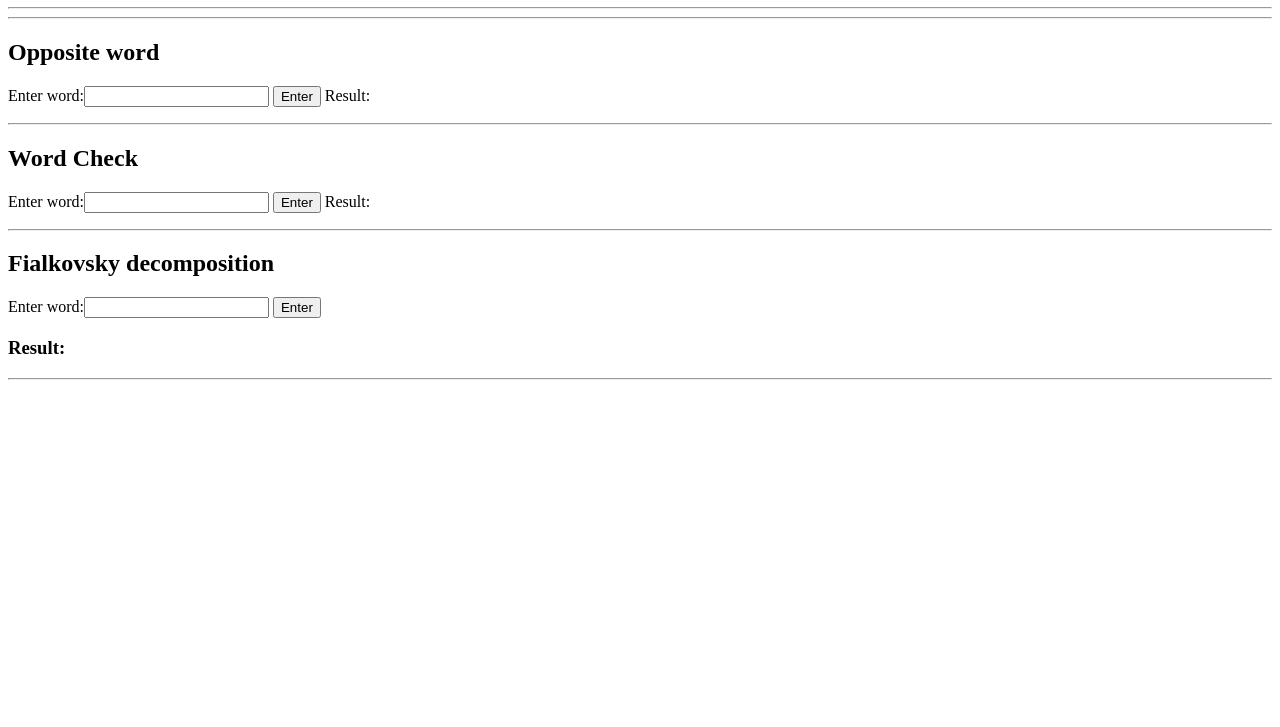
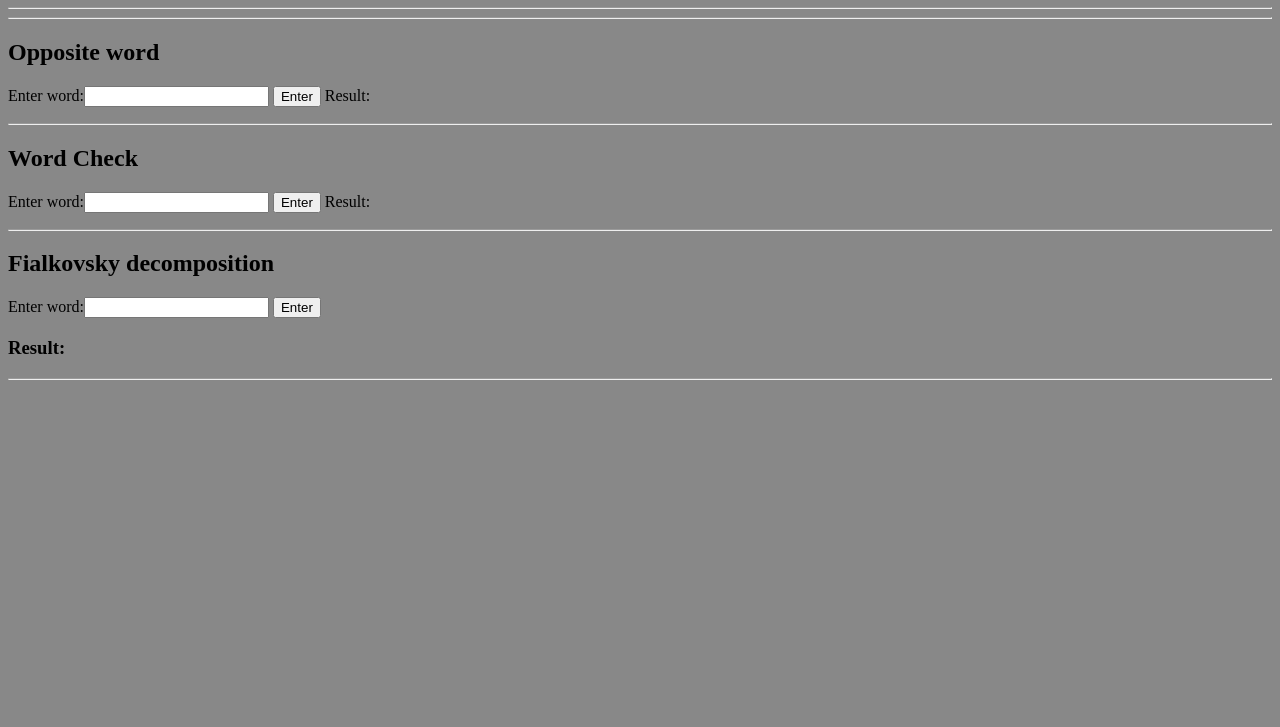
Before and after one commit to BasilNozdrin/BasilNozdrin.github.io, a plain HTML site: page index.html in a window 1280 px wide. Shown: the part 73-800 px from the top of the page. Drawn offline with Linux system fonts and the light colour scheme.

Commit message:
Update index.html

```diff
--- a/index.html
+++ b/index.html
@@ -4,7 +4,7 @@
 		<title>Commutator Length in Free Group</title>
 		<meta charset="utf-8">
 	</head>
-	<body>
+	<body style="background-color: #888888">
 		<p><h1>Commutator Length in Free Group</h1></p>
 		<hr><hr>
 		<p><h2 align="left">Opposite word</h2>
```
